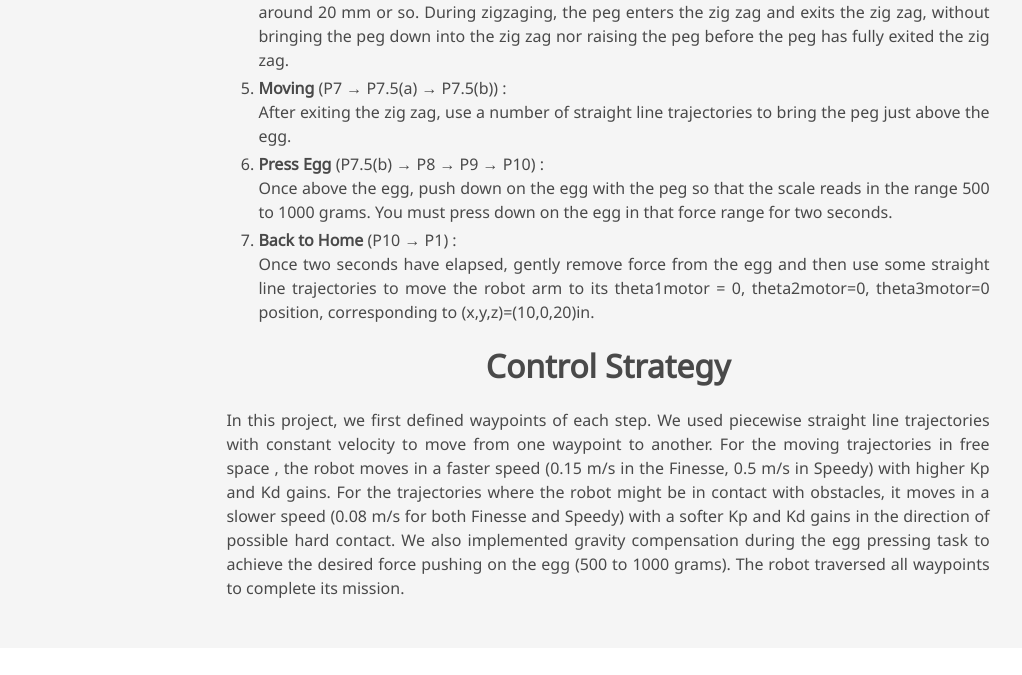
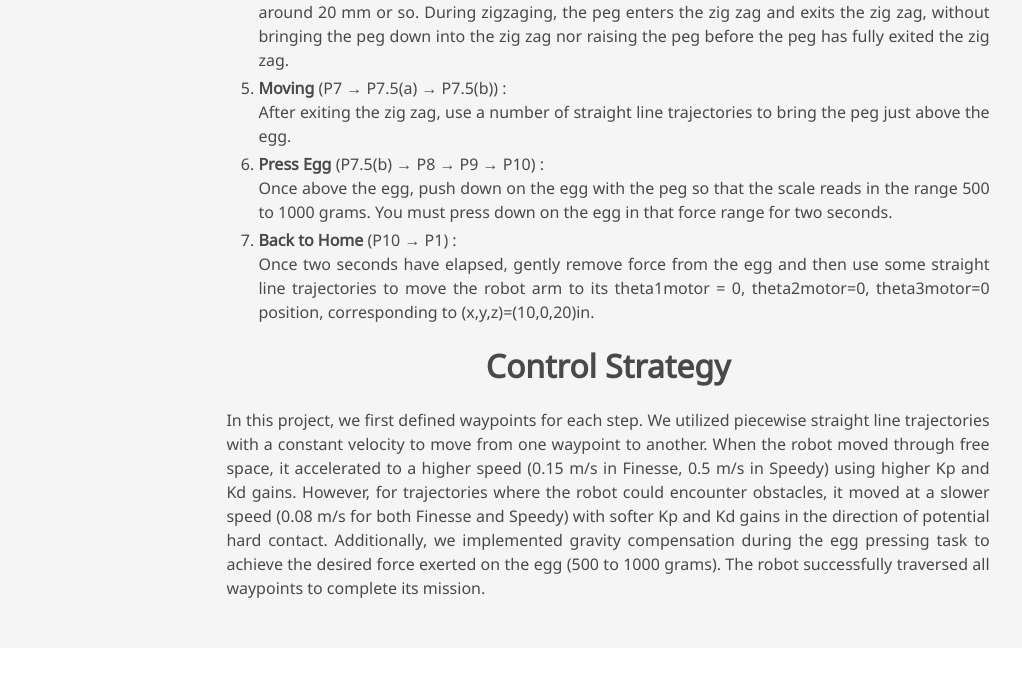
Before and after one commit to rsmei/rsmei.github.io, a plain HTML site: page index.html in a window 1280 px wide. Shown: the part 1578-2253 px from the top of the page, without its empty margins (32-1054 px from the left). Drawn offline with nearby package versions, Linux system fonts and the light colour scheme; some icons are missing; a web font is replaced by a local one.

Commit message:
update images

```diff
--- a/index.html
+++ b/index.html
@@ -204,13 +204,14 @@
           <h2 class="title is-3">Control Strategy</h2>
           <div class="content has-text-justified">
             <p>
-              In this project, we first defined waypoints of each step. We used piecewise straight line trajectories
-              with constant velocity to move from one waypoint to another. For the moving trajectories in free space
-              , the robot moves in a faster speed (0.15 m/s in the Finesse, 0.5 m/s in Speedy) with higher Kp and Kd
-              gains. For the trajectories where the robot might be in contact with obstacles, it moves in a slower speed
-              (0.08 m/s for both Finesse and Speedy) with a softer Kp and Kd gains in the direction of possible hard
-              contact. We also implemented gravity compensation during the egg pressing task to achieve the desired
-              force pushing on the egg (500 to 1000 grams). The robot traversed all waypoints to complete its mission.
+              In this project, we first defined waypoints for each step. We utilized piecewise straight line
+              trajectories with a constant velocity to move from one waypoint to another. When the robot moved through
+              free space, it accelerated to a higher speed (0.15 m/s in Finesse, 0.5 m/s in Speedy) using higher Kp and
+              Kd gains. However, for trajectories where the robot could encounter obstacles, it moved at a slower speed
+              (0.08 m/s for both Finesse and Speedy) with softer Kp and Kd gains in the direction of potential hard
+              contact. Additionally, we implemented gravity compensation during the egg pressing task to achieve the
+              desired force exerted on the egg (500 to 1000 grams). The robot successfully traversed all waypoints to
+              complete its mission.
             </p>
           </div>
         </div>
```
